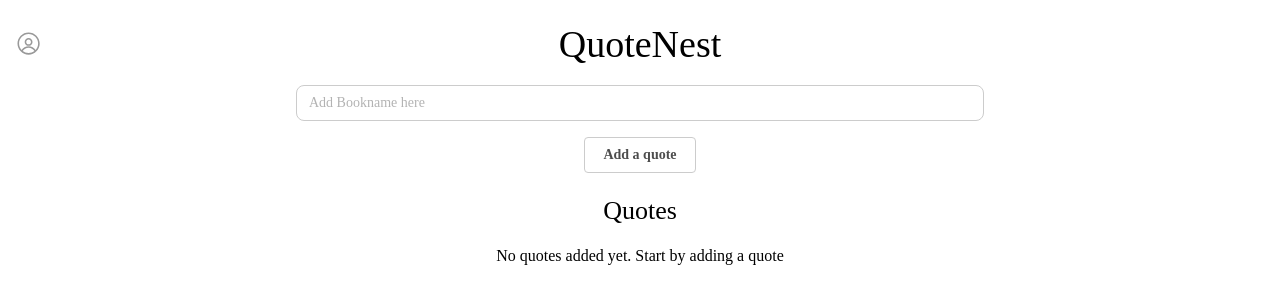
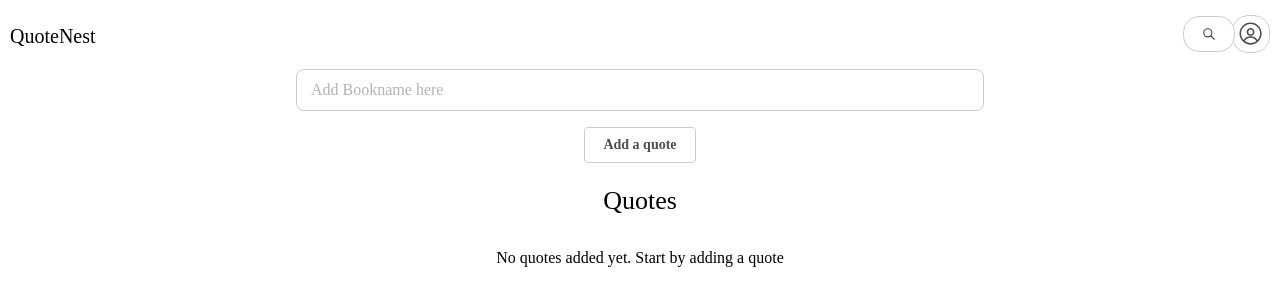
Before and after one commit to breathofaether/QuoteNest, a React (Vite) app in the folder quotenest/: page / in a window 1280 px wide. Shown: the top 306 px of the page. Built offline with nearby package versions, Linux system fonts and the light colour scheme.

Commit message:
integrated Spotlight search and improved UI alignment

```diff
--- a/quotenest/dev-dist/sw.js
+++ b/quotenest/dev-dist/sw.js
@@ -82,7 +82,7 @@ define(['./workbox-54d0af47'], (function (workbox) { 'use strict';
     "revision": "3ca0b8505b4bec776b69afdba2768812"
   }, {
     "url": "index.html",
-    "revision": "0.p9p9h8qaekg"
+    "revision": "0.p0k4au67b6"
   }], {});
   workbox.cleanupOutdatedCaches();
   workbox.registerRoute(new workbox.NavigationRoute(workbox.createHandlerBoundToURL("index.html"), {
--- a/quotenest/src/App.jsx
+++ b/quotenest/src/App.jsx
@@ -1,6 +1,7 @@
 import React, { useEffect, useState } from "react"
 import '@mantine/core/styles.css';
 import '@mantine/notifications/styles.css';
+import '@mantine/spotlight/styles.css';
 import classes from './DndList.module.css';
 import cx from 'clsx';
 
@@ -26,12 +27,15 @@ import {
   Menu,
   Avatar,
   useMantineColorScheme,
-  useComputedColorScheme
+  useComputedColorScheme,
+  Drawer,
 } from "@mantine/core";
+import { Spotlight, spotlight } from '@mantine/spotlight';
 import { useListState } from '@mantine/hooks';
 import { useDebouncedValue, useDisclosure } from "@mantine/hooks";
-import { IconTrashFilled, IconX, IconCheck, IconLogin2, } from '@tabler/icons-react'
 import { notifications, Notifications } from '@mantine/notifications';
+
+import { IconTrashFilled, IconX, IconCheck, IconLogin2, IconSearch, IconBook, } from '@tabler/icons-react'
 import { DragDropContext, Draggable, Droppable } from '@hello-pangea/dnd';
 import { AuthenticationForm } from "./auth/AuthenticationForm";
 
@@ -154,7 +158,18 @@ function App() {
   const [debouncedSearch] = useDebouncedValue(title, 1000)
   const titles = lists.map((item) => item.title).filter((title) => title.toLowerCase().includes(debouncedSearch.toLocaleLowerCase()));
 
-  {/* Drag n Drop */ }
+  { /* Spotlight filter */ }
+const list_items = lists.flatMap((list) =>
+  list.quotes.map((quote) => ({
+    id: quote.id,
+    label: quote.description,
+    description: `${list.title}, p. ${quote.pageNo}`,
+    onClick: () => console.log(`Selected quote: "${quote.description}" from "${list.title}"`),
+  }))
+);
+
+
+  { /* Drag n Drop */ }
   const [state, handlers] = useListState(lists)
   useEffect(() => {
     if (lists !== state) handlers.setState(lists);
@@ -435,14 +450,13 @@ function App() {
   return (
     <MantineProvider theme={{ ...theme, colorScheme }} defaultColorScheme={colorScheme} withGlobalStyles withNormalizeCSS>
       <Space h="lg"></Space>
-      <Center>
-        <Title order={1}>QuoteNest</Title>
-      </Center>
+        <Text size="xl" style={{position: "relative", top: "0px", left: "10px", zIndex: 1000}}>QuoteNest</Text>
       <Space h="md"></Space>
       <Container size={"sm"}>
         <form>
           <Autocomplete
             radius={"md"}
+            size={"md"}
             placeholder="Add Bookname here"
             value={title}
             data={titles}
@@ -489,6 +503,7 @@ function App() {
       <Center>
         <Title order={2}>Quotes</Title>
       </Center>
+      <Space h="sm"></Space>
       <Card>
         <Accordion defaultValue={"Notes"}>
           {items.length > 0 ? (
@@ -526,16 +541,13 @@ function App() {
           </Center>
         </div>
       )}
-      <Modal
+      <Drawer
+        position="bottom"
+        size={"lg"}
         opened={openFav}
         onClose={close_fav}
-        fullScreen
-        radius={0}
         transitionProps={{ transition: 'fade', duration: 200 }}
       >
-        <Center>
-          <Modal.Title>Favorites</Modal.Title>
-        </Center>
         <Space h="lg"></Space>
         <List type="ordered" spacing="sm">
           {favorites.map((item) => (
@@ -565,7 +577,7 @@ function App() {
             </Card>
           ))}
         </List>
-      </Modal>
+      </Drawer>
       <Modal opened={openEditModal} onClose={close_edit} title="Enter description and page number">
         <Textarea
           radius={"md"}
@@ -590,12 +602,14 @@ function App() {
         <Space h="xs"></Space>
         <Center><Button onClick={handleSaveQuote}>Save Changes</Button></Center>
       </Modal>
-      <Box style={{ position: "absolute", top: "25px", left: "10px", bottom: "10px", zIndex: 1000 }}>
+
+      {/* User menu */}
+      <Box style={{ position: "absolute", top: "15px", right: "10px", zIndex: 1000 }}>
         <Menu withinPortal position="bottom-start" withArrow>
           <Menu.Target>
             <Avatar
-              variant="transparent"
-              radius={"xl"}
+              variant="default"
+              radius={"lg"}
               size={"md"}
             />
           </Menu.Target>
@@ -607,6 +621,23 @@ function App() {
           </Menu.Dropdown>
         </Menu>
       </Box>
+
+      {/* Search Bar */}
+      <Container>
+        <Button variant="default" radius="lg" size="sm" onClick={spotlight.open} style={{ position: "absolute", top: "16px", right: "45px", zIndex: 1000 }}>
+          <IconSearch size={14} />
+        </Button>
+        <Spotlight
+          actions={list_items}
+          nothingFound="Nothing found..."
+          highlightQuery
+          searchProps={{
+            leftSection: <IconSearch size={20} stroke={1.5} />,
+            placeholder: 'Search...',
+          }}
+        />
+      </Container>
+
       <AuthenticationForm opened={openAuthentication} onClose={close_auth} />
       <Notifications position="top-right" zIndex={1000} />
     </MantineProvider>
```
Also changed, not shown: quotenest/package.json (+6 -5 lines), quotenest/src/theme/ThemeSwitch.jsx (deleted, +0 -21 lines), 1 other file (tests, documents, lock files or other folders).
